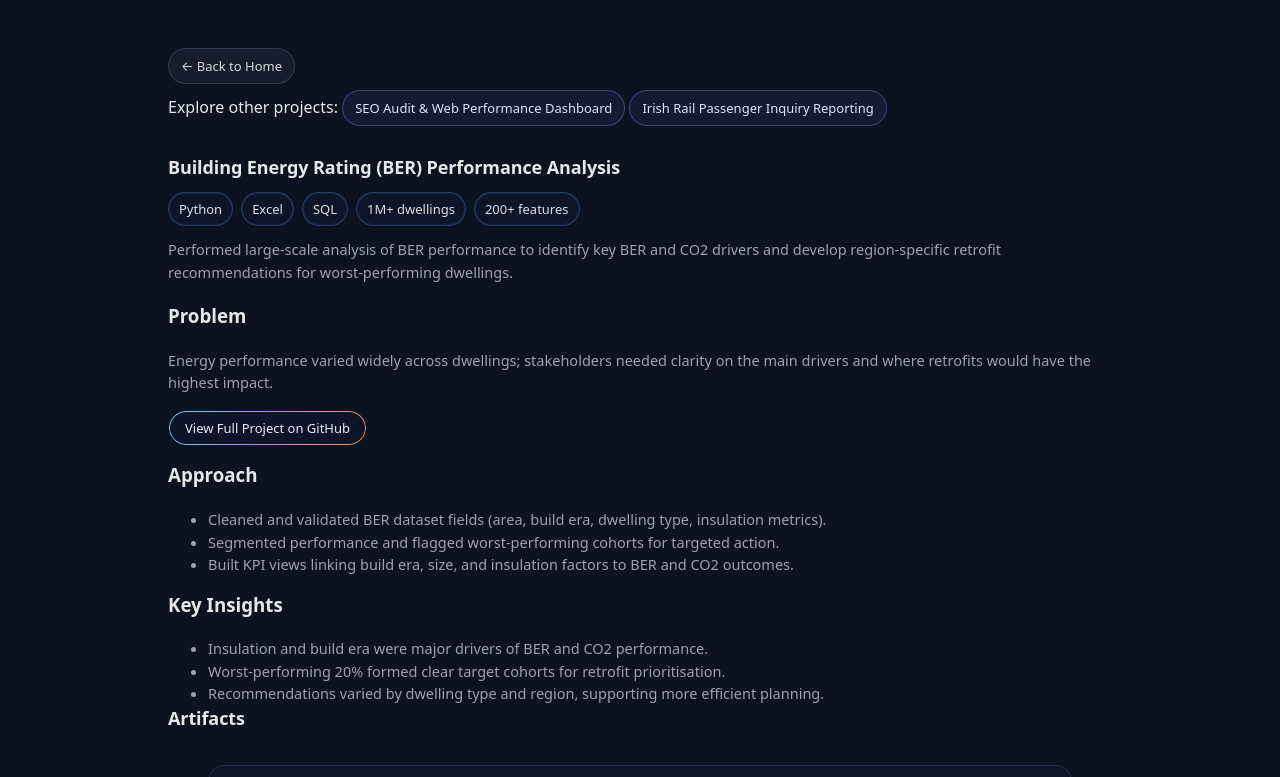
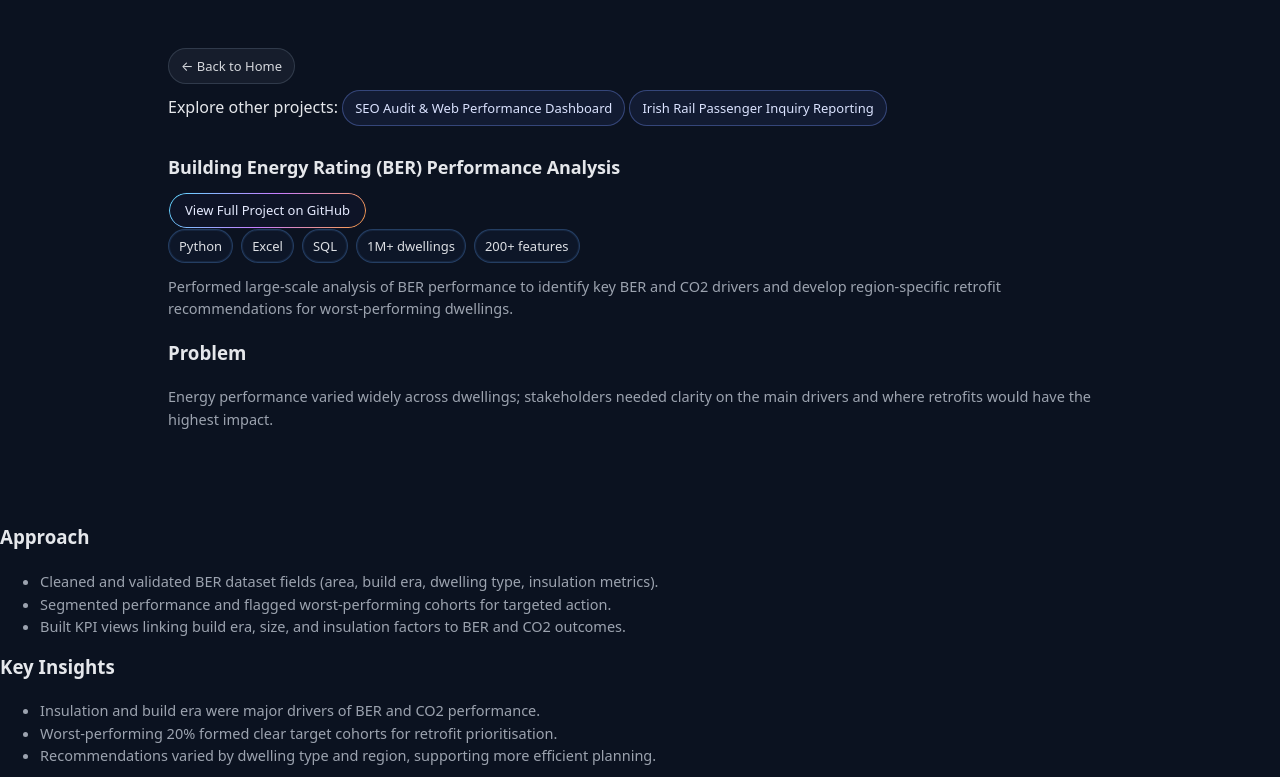
Before and after one commit to shihabasamad/portfolio, a plain HTML site: page projects/ber.html in a window 1280 px wide. Shown: the top 777 px of the page. Drawn offline with Linux system fonts and the light colour scheme.

Commit message:
Update ber.html

```diff
--- a/projects/ber.html
+++ b/projects/ber.html
@@ -27,7 +27,18 @@
     </header>
 
     <section class="section" style="border-bottom:none;">
-      <h2>Building Energy Rating (BER) Performance Analysis</h2>
+      <div class="project-header">
+  <h2 class="project-title">Building Energy Rating (BER) Performance Analysis</h2>
+
+  <a
+    href="https://github.com/shihabasamad/BER_analysis"
+    target="_blank"
+    class="pill pill-github"
+  >
+    View Full Project on GitHub
+  </a>
+</div>
+
 
       <div class="badges">
         <span class="badge">Python</span>
@@ -43,14 +54,6 @@
 
       <h3 style="margin-top:18px;">Problem</h3>
       <p class="subtitle">Energy performance varied widely across dwellings; stakeholders needed clarity on the main drivers and where retrofits would have the highest impact.</p>
-      <div class="project-links">
-  <a
-    href="https://github.com/shihabasamad/BER_analysis"
-    target="_blank"
-    class="pill pill-github"
-  >
-    View Full Project on GitHub
-  </a>
 </div>
 
       <h3 style="margin-top:14px;">Approach</h3>
```
